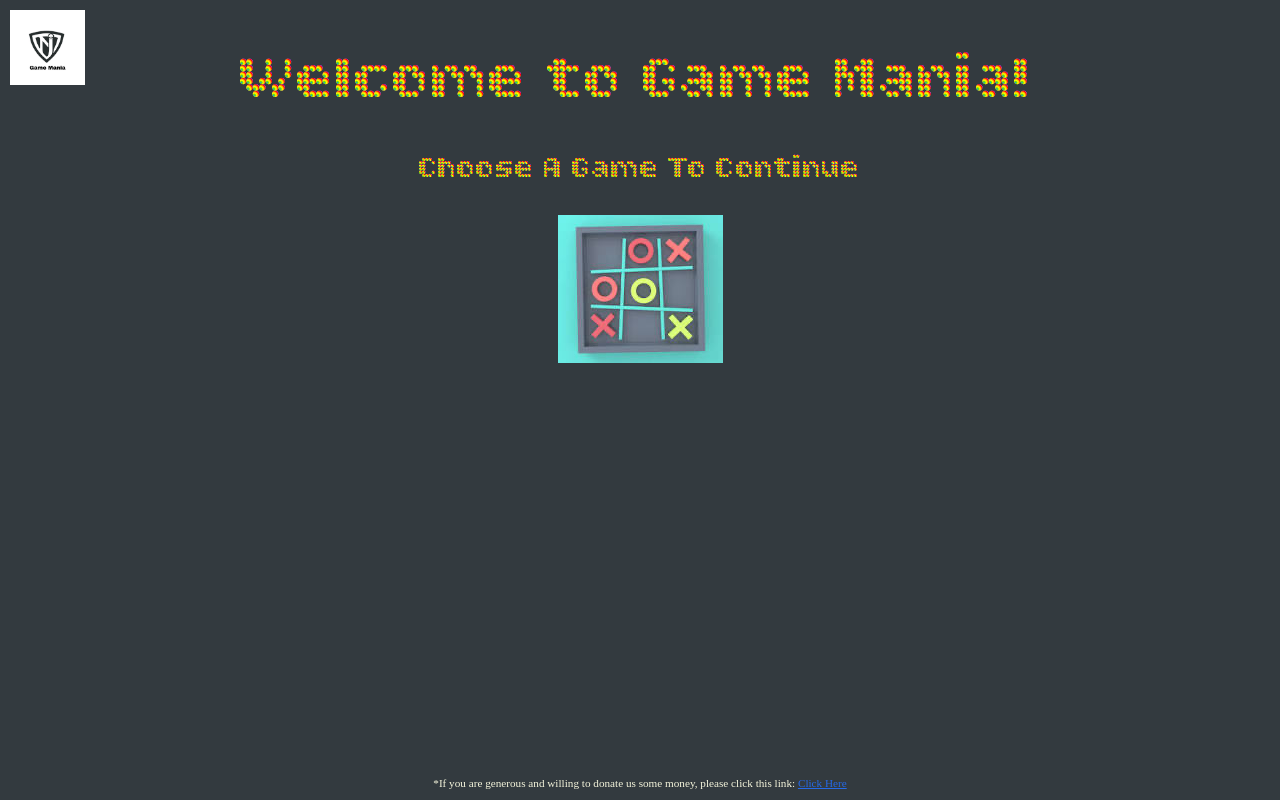
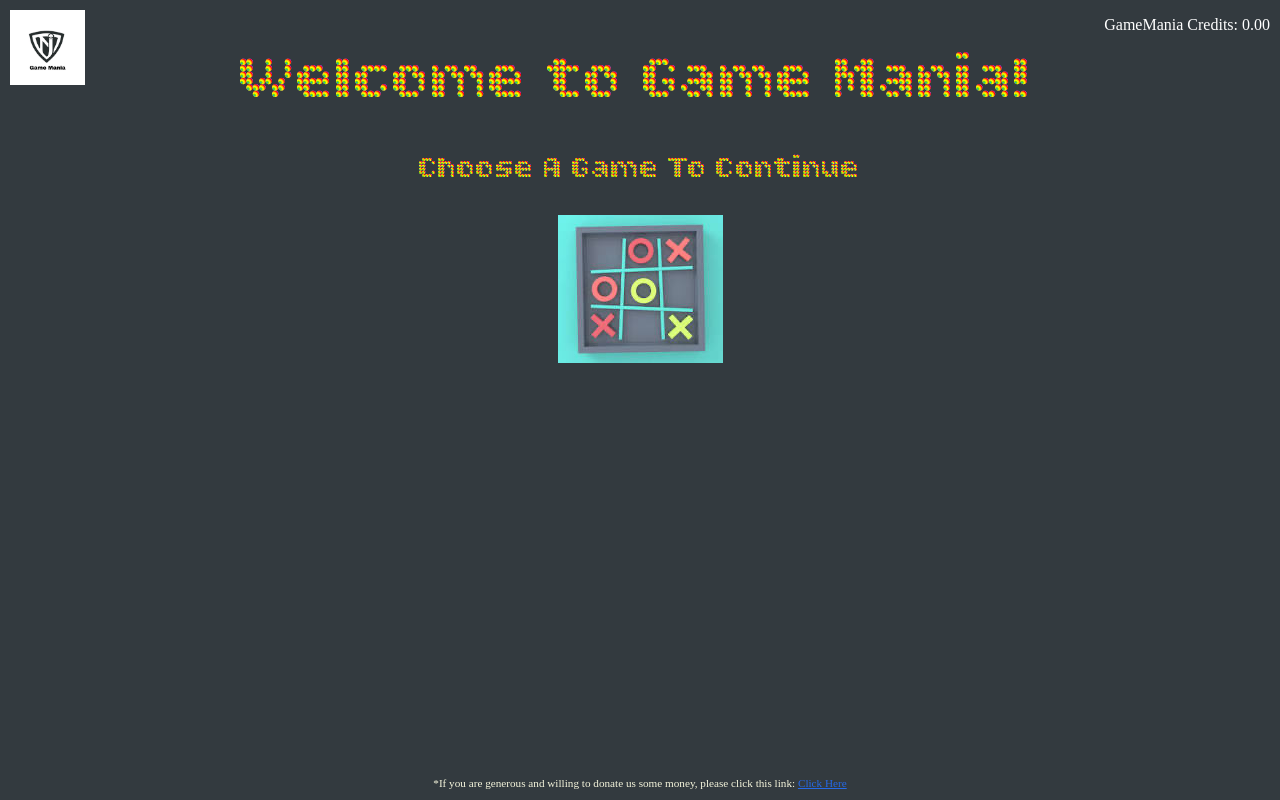
Before and after one commit to Dhar-1234/Game-Mania-, a plain HTML site: page index.html in a window 1280 px wide. Drawn offline with Linux system fonts and the light colour scheme.

Commit message:
Added displaying credits

```diff
--- a/index.html
+++ b/index.html
@@ -8,12 +8,13 @@
 </head>
 <body>
     <img id="Game-Mania" src="Game-Mania-image.png" alt="Game Mania" >
+    <p id="credit">GameMania Credits: <span id="credit-amount">0</span></p>
 
     <h1>Welcome to Game Mania!</h1>
     <h2>Choose A Game To Continue </h2>
 
     <div id="games-container">
-        <a id="tic-tac-toe" href="/Tic-Tac-Toe.html"><img src="image.png" alt="Tic Tac Toe" ></a>
+        <img id="tic-tac-toe" src="image.png" alt="Tic Tac Toe">
     </div>
 
     <p id="donation">*If you are generous and willing to donate us some money, please click this link: <a id="click-here" href="/money.html">Click Here</a></p>
--- a/main.js
+++ b/main.js
@@ -0,0 +1,2 @@
+const credit = localStorage.getItem('gameManiaCredit') || '0';
+document.getElementById('credit-amount').innerText = parseFloat(credit).toFixed(2);
--- a/money.js
+++ b/money.js
@@ -66,7 +66,10 @@ document.querySelector('form').addEventListener('submit', e => {
         return;
     }
 
+    const prevCredit = parseFloat(localStorage.getItem('gameManiaCredit') || '0');
     localStorage.setItem('balance', (balance - moneyTransfer).toFixed(2));
+    localStorage.setItem('gameManiaCredit', (prevCredit + moneyTransfer).toFixed(2));
+
     alert(`Successfully sent $${moneyTransfer.toFixed(2)} to Game Mania!`);
     window.location.href = 'index.html';
 });
--- a/styles.css
+++ b/styles.css
@@ -1,17 +1,18 @@
 @charset "UTF-8";
+
 @font-face {
     font-family: 'Bitcount Prop Double Ink';
     src: url("Bitcount_Prop_Double_Ink/BitcountPropDoubleInk-font.ttf") format("trueType");
 }
 
 /* Structural Styles */
-html{
+html {
     background-color: #333A3F;
     text-align: center;
 }
 
 h1 {
-    color:  beige;
+    color: beige;
     font-family: "Bitcount Prop Double Ink", system-ui;
     font-weight: 400;
     font-size: 4em;
@@ -26,6 +27,15 @@ h2 {
     margin-top: 0px;
 }
 
+#credit {
+    position: absolute;
+    right: 10px;
+    top: 0px;
+
+    color: white;
+    text-align: left;
+}
+
 #donation {
     position: absolute;
     bottom: 0px;
@@ -36,11 +46,11 @@ h2 {
     font-size: 0.7em;
 }
 
-#click-here{
+#click-here {
     color: hsl(219, 82%, 53%);
 }
 
-#Game-Mania{
+#Game-Mania {
     position: absolute;
     top: 10px;
     left: 10px;
```
